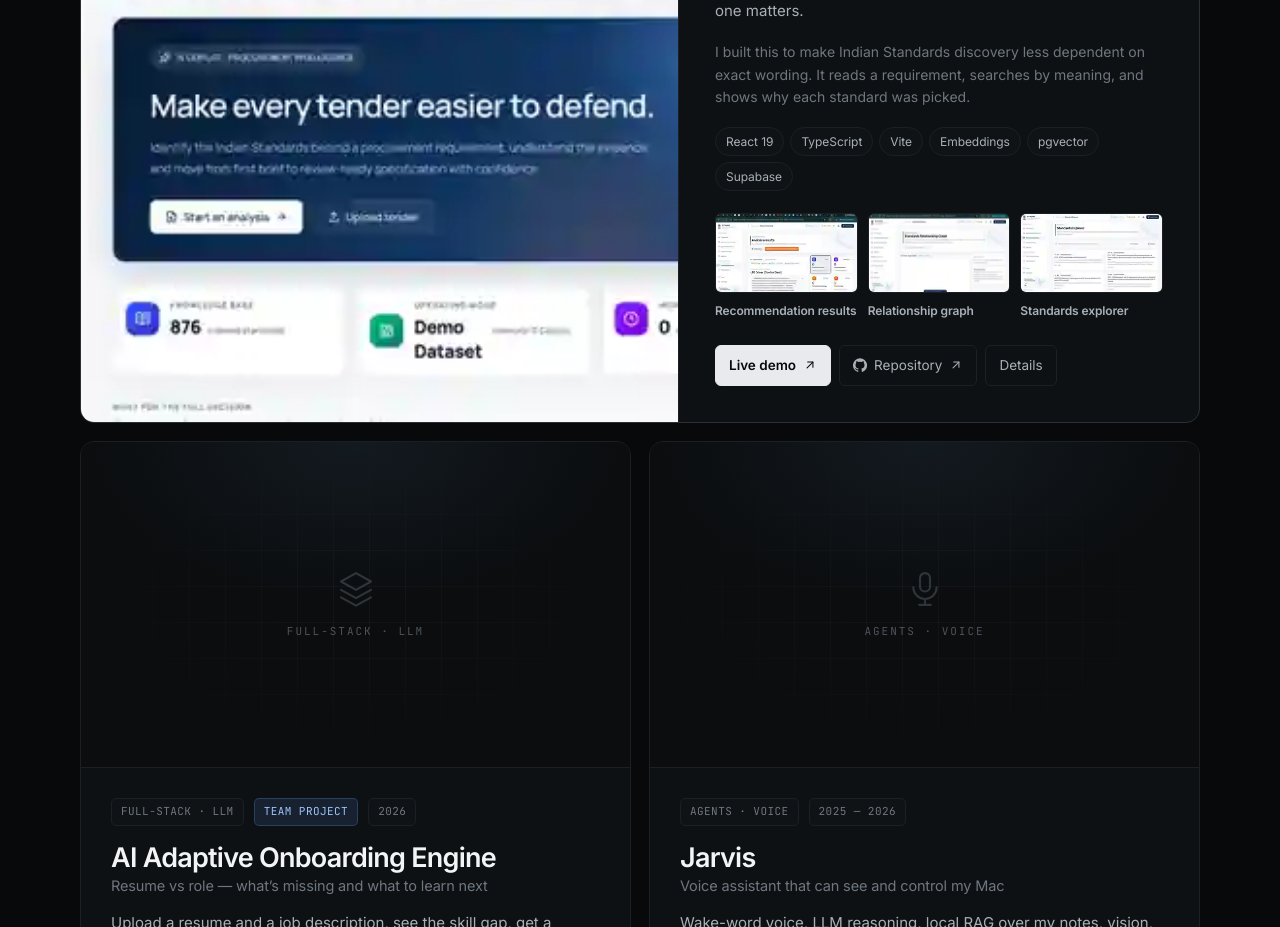
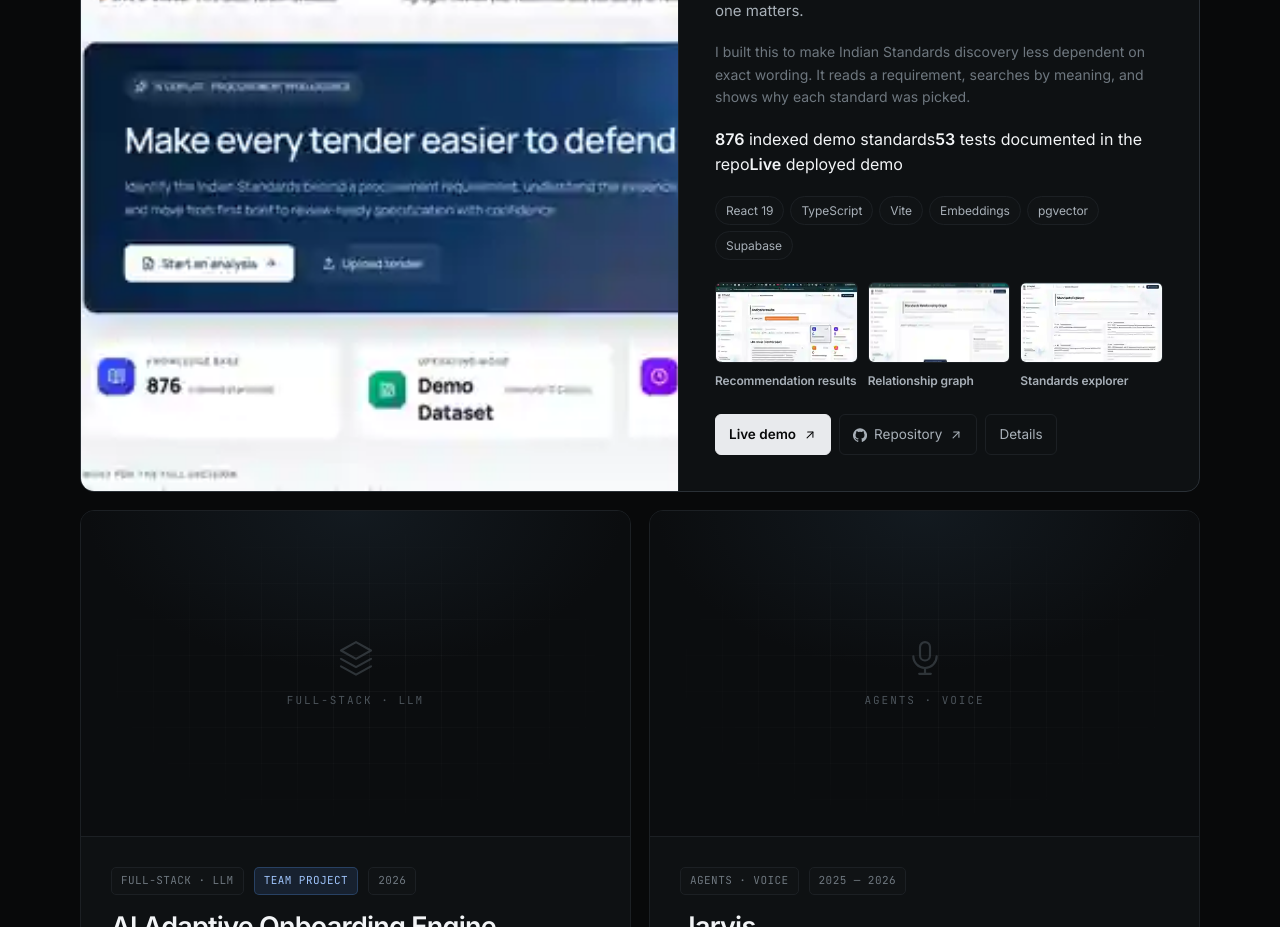
Before and after one commit to rajaryan1111/raj-aryan-portfolio, a React (Vite) app: page / in a window 1280 px wide. Shown: the part 1500-2427 px from the top of the page. Built offline with nearby package versions, Linux system fonts and the light colour scheme.

Commit message:
feat: surface project proof

```diff
--- a/src/components/Projects.jsx
+++ b/src/components/Projects.jsx
@@ -96,6 +96,12 @@ function MainCard({ project }) {
           I built this to make Indian Standards discovery less dependent on exact wording. It reads a requirement,
           searches by meaning, and shows why each standard was picked.
         </p>
+
+        <div className="pcard__proof" aria-label="Project proof">
+          <span><b>876</b> indexed demo standards</span>
+          <span><b>53</b> tests documented in the repo</span>
+          <span><b>Live</b> deployed demo</span>
+        </div>
 
         <ul className="stack" aria-label={`${project.name} technologies`}>
           {project.tech.slice(0, 6).map((t) => (
```
